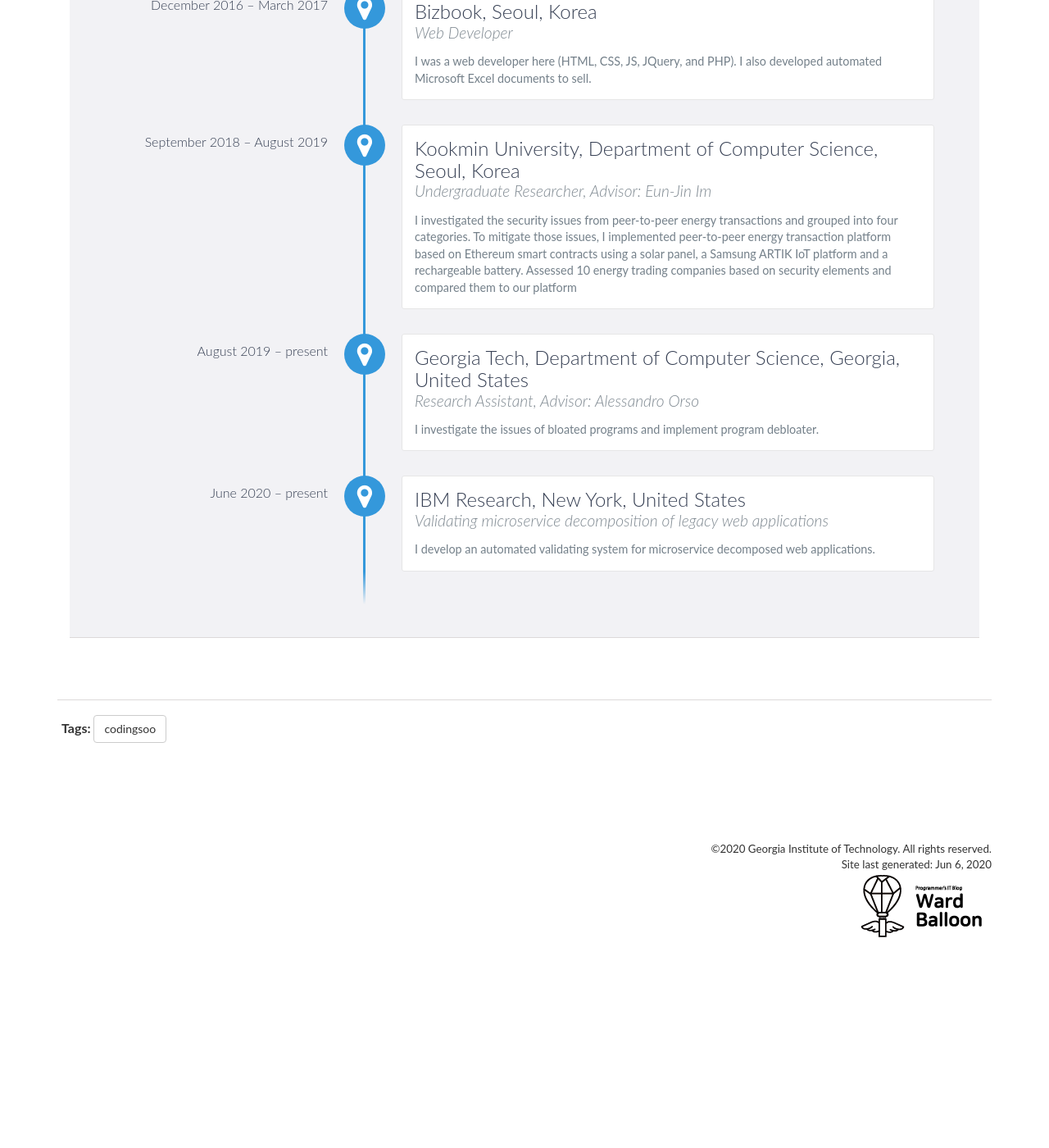
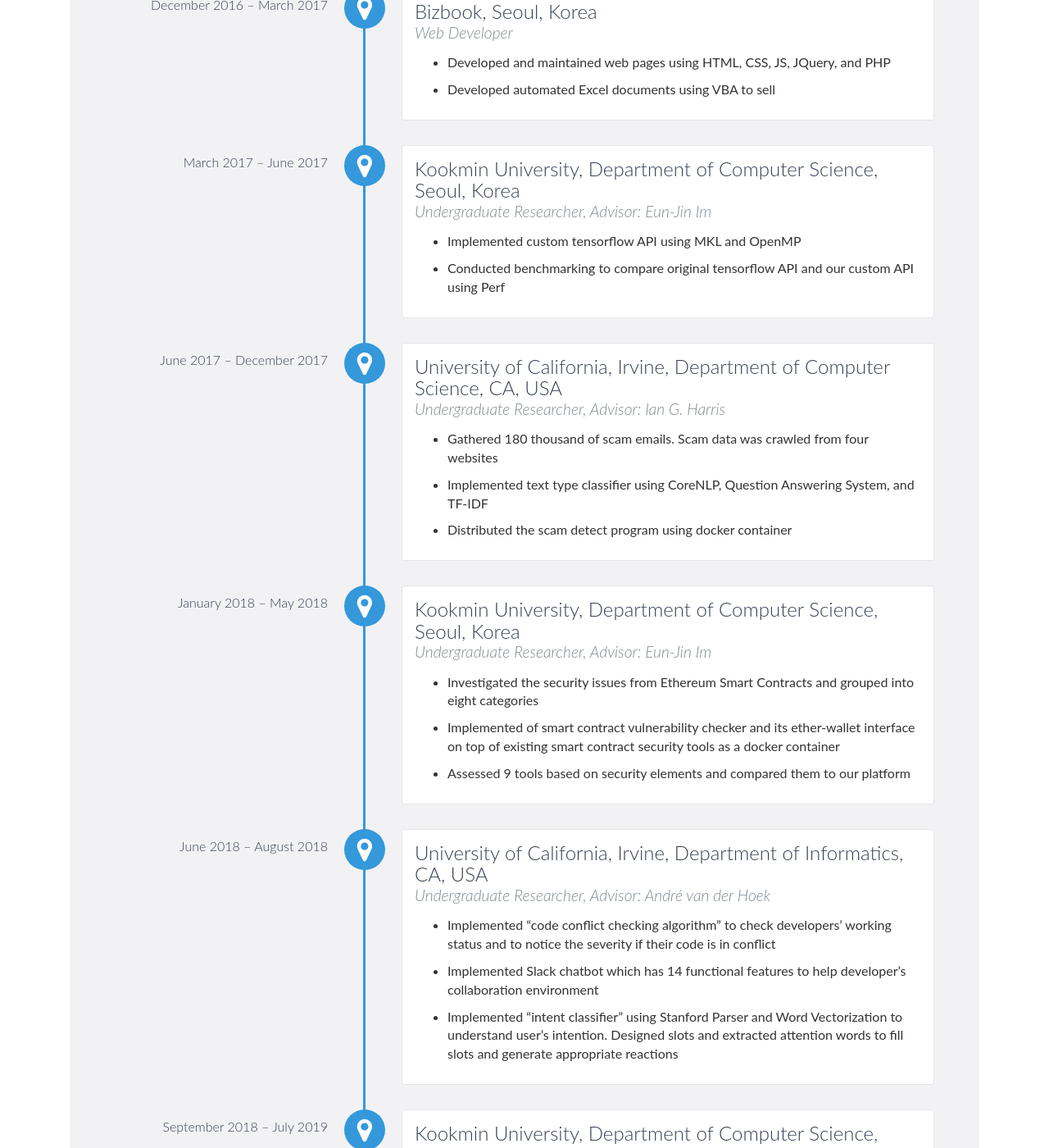
Before and after one commit to codingsoo/codingsoo.github.io1, a Jekyll site: the page built from index.html, in a window 1280 px wide and 1400 px high, scrolled down 1463 px. Shown: the whole window at 82% size. Built offline with Jekyll 4.4.1, drawn with Linux system fonts in a browser that asks for light colours; nearby versions of some CDN libraries; comment, search, counter and statistics services are not loaded; before the commit the page ends 2717 px from its top, so only the background shows below that; some of the changed text lies outside the part shown.

Commit message:
init experience

```diff
--- a/index.html
+++ b/index.html
@@ -91,31 +91,83 @@
                             <h3>Bizbook, Seoul, Korea</h3>
                             <h4>Web Developer</h4>
                             <p>
-                                I was a web developer here (HTML, CSS, JS, JQuery, and PHP). I also developed automated Microsoft Excel documents to sell.
+                                <ul>
+                                    <li>Developed and maintained web pages using HTML, CSS, JS, JQuery, and PHP</li>
+                                    <li>Developed automated Excel documents using VBA to sell</li>
+                                </ul>
                             </p>
                         </div>
-                        <div data-date="September 2018 – August 2019">
+                        <div data-date="March 2017 – June 2017">
                             <h3>Kookmin University, Department of Computer Science, Seoul, Korea</h3>
                             <h4>Undergraduate Researcher, Advisor: Eun-Jin Im</h4>
                             <p>
-                                I investigated the security issues from peer-to-peer energy transactions and grouped into four categories.
-                                To mitigate those issues, I implemented peer-to-peer energy transaction platform based on Ethereum smart contracts using a solar panel, a Samsung ARTIK IoT platform and a rechargeable battery.
-Assessed 10 energy trading companies based on security elements and compared them to our platform
-
+                                <ul>
+                                    <li>Implemented custom tensorflow API using MKL and OpenMP</li>
+                                    <li>Conducted benchmarking to compare original tensorflow API and our custom API using Perf</li>
+                                </ul>
+                            </p>
+                        </div>
+                        <div data-date="June 2017 – December 2017">
+                            <h3>University of California, Irvine, Department of Computer Science, CA, USA</h3>
+                            <h4>Undergraduate Researcher, Advisor: Ian G. Harris</h4>
+                            <p>
+                                <ul>
+                                    <li>Gathered 180 thousand of scam emails. Scam data was crawled from four websites</li>
+                                    <li>Implemented text type classifier using CoreNLP, Question Answering System, and TF-IDF</li>
+                                    <li>Distributed the scam detect program using docker container</li>
+                                </ul>
+                            </p>
+                        </div>
+                        <div data-date="January 2018 – May 2018">
+                            <h3>Kookmin University, Department of Computer Science, Seoul, Korea</h3>
+                            <h4>Undergraduate Researcher, Advisor: Eun-Jin Im</h4>
+                            <p>
+                                <ul>
+                                    <li>Investigated the security issues from Ethereum Smart Contracts and grouped into eight categories</li>
+                                    <li>Implemented of smart contract vulnerability checker and its ether-wallet interface on top of existing smart contract security tools as a docker container</li>
+                                    <li>Assessed 9 tools based on security elements and compared them to our platform</li>
+                                </ul>
+                            </p>
+                        </div>
+                        <div data-date="June 2018 – August 2018">
+                            <h3>University of California, Irvine, Department of Informatics, CA, USA</h3>
+                            <h4>Undergraduate Researcher, Advisor: André van der Hoek</h4>
+                            <p>
+                                <ul>
+                                    <li>Implemented “code conflict checking algorithm” to check developers’ working status and to notice the severity if their code is in conflict</li>
+                                    <li>Implemented Slack chatbot which has 14 functional features to help developer’s collaboration environment</li>
+                                    <li>Implemented “intent classifier” using Stanford Parser and Word Vectorization to understand user’s intention. Designed slots and extracted attention words to fill slots and generate appropriate reactions</li>
+                                </ul>
+                            </p>
+                        </div>
+                        <div data-date="September 2018 – July 2019">
+                            <h3>Kookmin University, Department of Computer Science, Seoul, Korea</h3>
+                            <h4>Undergraduate Researcher, Advisor: Eun-Jin Im</h4>
+                            <p>
+                                <ul>
+                                    <li>Investigated the security issues in peer-to-peer energy transactions and grouped into four categories</li>
+                                    <li>Implemented peer-to-peer energy transaction platform based on Ethereum smart contracts using a solar panel, a Samsung ARTIK IoT platform and a rechargeable battery</li>
+                                    <li>Assessed 10 energy trading companies based on security elements and compared them to our platform</li>
+                                </ul>
                             </p>
                         </div>
                         <div data-date="August 2019 – present">
-                            <h3>Georgia Tech, Department of Computer Science, Georgia, United States</h3>
+                            <h3>Georgia Tech, Department of Computer Science, GA, United States</h3>
                             <h4>Research Assistant, Advisor: Alessandro Orso</h4>
                             <p>
-                                I investigate the issues of bloated programs and implement program debloater.
+                                <ul>
+                                    <li>Investigate the security issues in program debloaters</li>
+                                    <li>Implement program debloater</li>
+                                </ul>
                             </p>
                         </div>
                         <div data-date="June 2020 – present">
                             <h3>IBM Research, New York, United States</h3>
                             <h4>Validating microservice decomposition of legacy web applications</h4>
                             <p>
-                                I develop an automated validating system for microservice decomposed web applications.
+                               <ul>
+                                   <li>Develop an automated decomposed web application tester</li>
+                               </ul>
                             </p>
                         </div>
                     </div>
```
